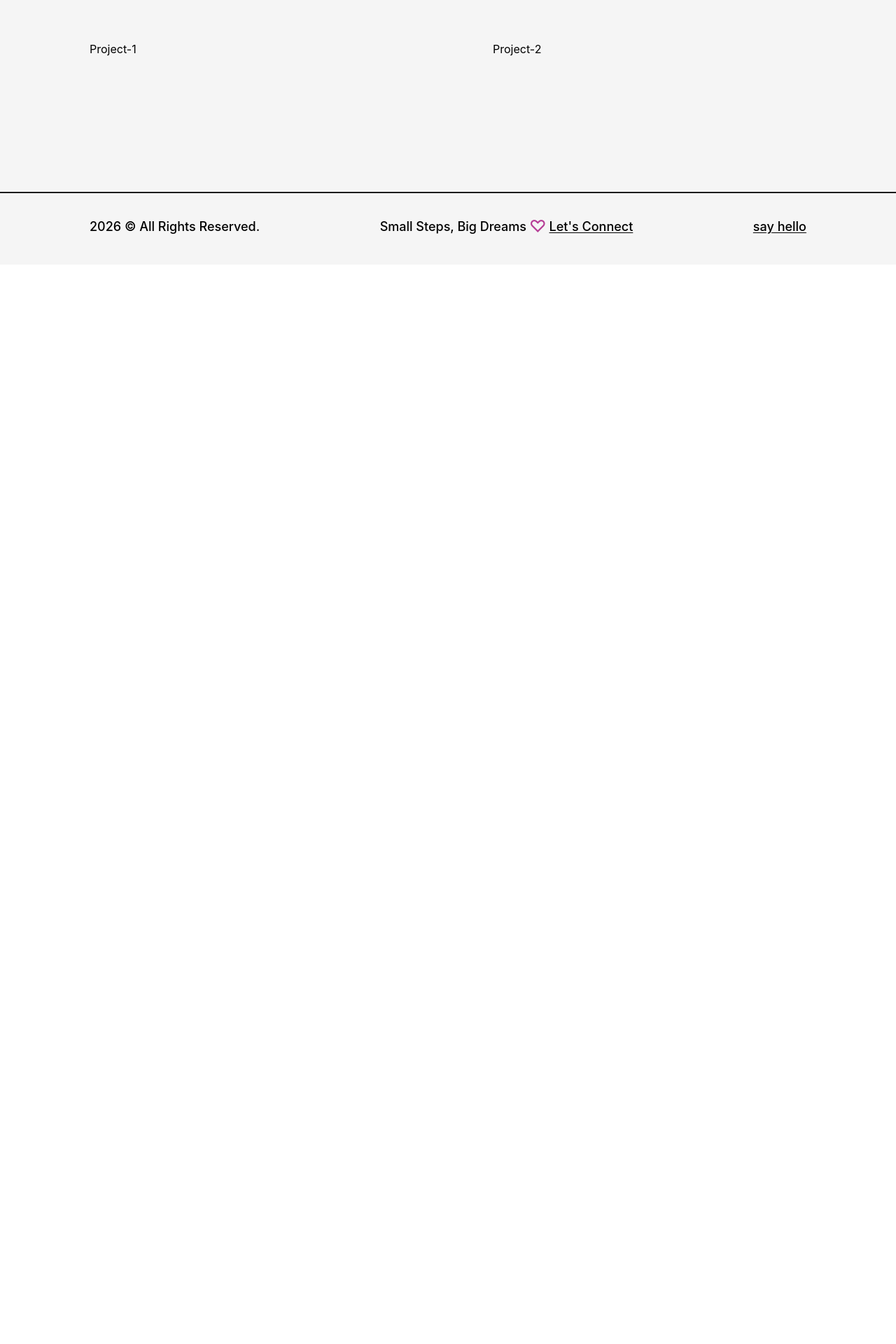
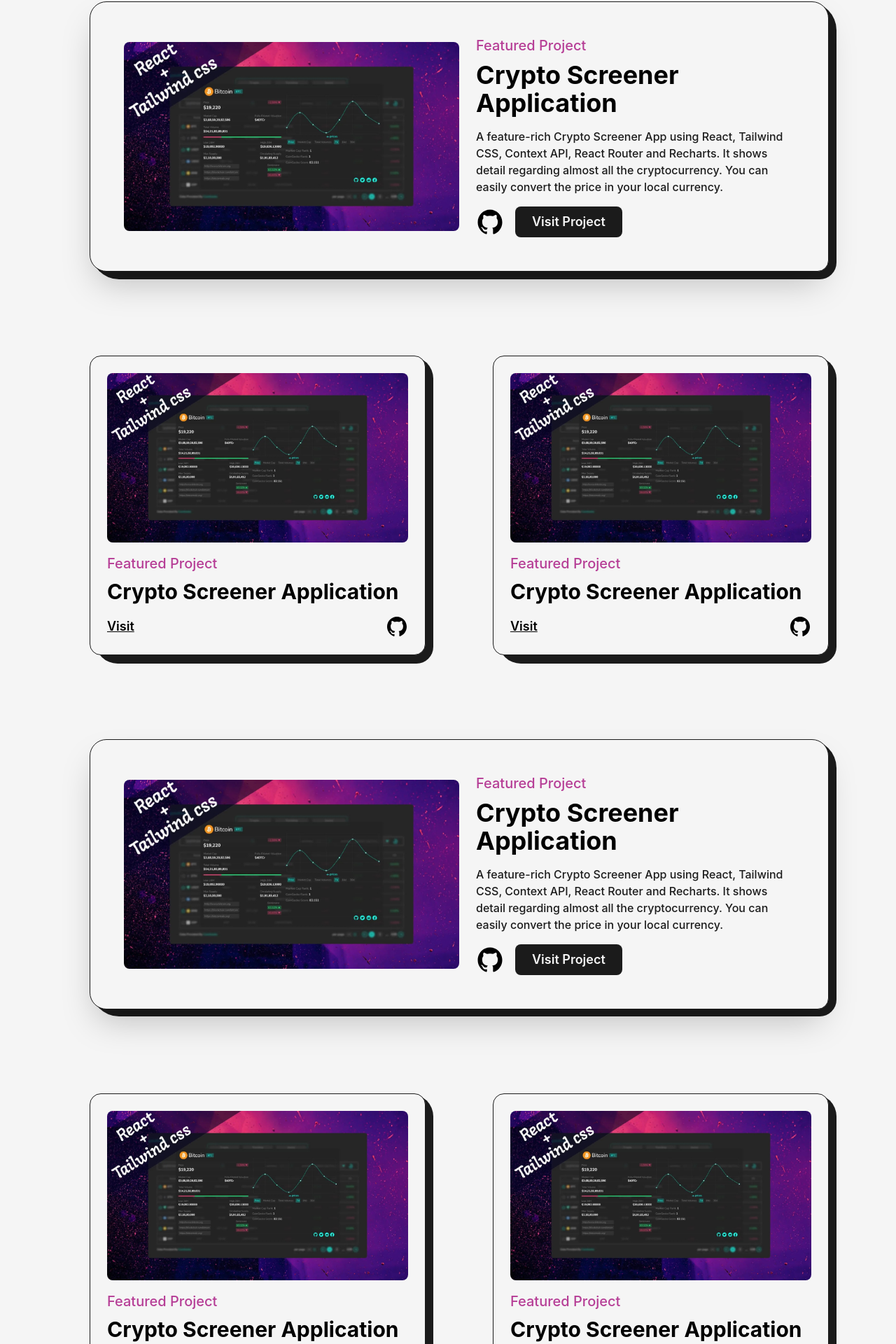
Before and after one commit to Filza-150/Filza-Portfolio, a Next.js app: page /projects in a window 1280 px wide. Shown: the part 422-2342 px from the top of the page at 70% size. Before the commit the page ends 800 px from the top, so only its background shows below. Built offline with nearby package versions, Linux system fonts and the light colour scheme.

Commit message:
complete projects section with dummy projects

```diff
--- /dev/null
+++ b/src/pages/articles.js
@@ -0,0 +1,29 @@
+import AnimatedText from '@/components/AnimatedText'
+import Layout from '@/components/Layout'
+import Head from 'next/head'
+import React from 'react'
+
+// const FeaturedArticle = ({})
+
+const articles = () => {
+  return (
+    <>
+    <Head>
+        <title>FilzaNaeem | Articles Page</title>
+        <meta name="description" content="it's me Filza" />
+      </Head>
+      <main className='w-full mb-16 flex flex-col items-center justify-center
+      overflow-hidden'>
+        <Layout className='pt-16'>
+            <AnimatedText text="Words Can Change The World!" className='mb-16' />
+            <ul className='grid grid-cols-2 gap-16'>
+                <li>Featured articles-1</li>
+                <li>Featured articles-2</li>
+            </ul>
+        </Layout>
+      </main>
+    </>
+  )
+}
+
+export default articles
--- a/src/pages/projects.js
+++ b/src/pages/projects.js
@@ -1,34 +1,186 @@
-import AnimatedText from '@/components/AnimatedText'
-import Layout from '@/components/Layout'
-import Head from 'next/head'
-import React from 'react'
+import AnimatedText from "@/components/AnimatedText";
+import { GithubIcon } from "@/components/Icons";
+import Layout from "@/components/Layout";
+import Head from "next/head";
+import Image from "next/image";
+import Link from "next/link";
+import React from "react";
+import project1 from "../../public/images/projects/crypto-screener-cover-image.jpg";
+
+const FeaturedProject = ({ type, title, summary, img, link, github }) => {
+  return (
+    <article
+      className="w-full flex items-center justify-between rounded-3xl border
+        border-solid border-dark bg-light shadow-2xl p-12 relative rounded-br-2xl"
+    >
+        <div className="absolute top-0 -right-3 -z-10 w-[101%] h-[103%] rounded-[2.5rem]
+               bg-dark rounded-br-3xl" />
+      <Link
+        href={link}
+        target="_blank"
+        className="w-1/2 cursor-pointer overflow-hidden
+            rounded-lg
+            "
+      >
+        <Image src={img} alt={title} className="w-full h-auto" />
+      </Link>
+
+      <div className="w-1/2 flex flex-col items-start justify-between pl-6">
+        <span className="text-primary font-medium text-xl">{type} </span>
+        <Link
+          href={link}
+          target="_blank"
+          className="hover:underline underline-offset-2"
+        >
+          <h2 className="my-2 w-full text-left text-4xl font-bold">{title}</h2>
+        </Link>
+        <p className="my-2 font-medium text-dark">{summary}</p>
+        <div className="mt-2 flex items-center">
+          <Link href={github} target="_blank" className="w-10">
+            <GithubIcon />
+          </Link>
+          <Link
+            href={link}
+            target="_blank"
+            className="ml-4 rounded-lg bg-dark text-light p-2 px-6 text-lg font-semibold"
+          >
+            Visit Project
+          </Link>
+        </div>
+      </div>
+    </article>
+  );
+};
+
+const Project = ({ title, type, img, link, github }) => {
+  return (
+    <article
+      className="w-full flex flex-col items-center justify-center rounded-2xl
+    border border-solid border-dark bg-light p-6 relative
+    "
+    >
+        <div className="absolute top-0 -right-3 -z-10 w-[101%] h-[103%] rounded-[2rem]
+               bg-dark rounded-br-3xl" />
+
+
+      <Link
+        href={link}
+        target="_blank"
+        className="w-full cursor-pointer overflow-hidden
+            rounded-lg
+            "
+      >
+        <Image src={img} alt={title} className="w-full h-auto" />
+      </Link>
+
+      <div className="w-full flex flex-col items-start justify-between mt-4">
+        <span className="text-primary font-medium text-xl">{type} </span>
+        <Link
+          href={link}
+          target="_blank"
+          className="hover:underline underline-offset-2"
+        >
+          <h2 className="my-2 w-full text-left text-3xl font-bold">{title}</h2>
+        </Link>
+
+        <div className="w-full mt-2 flex items-center justify-between">
+          <Link
+            href={link}
+            target="_blank"
+            className="text-lg font-semibold underline"
+          >
+            Visit
+          </Link>
+          <Link href={github} target="_blank" className="w-8">
+            <GithubIcon />{" "}
+          </Link>
+        </div>
+      </div>
+    </article>
+  );
+};
 
 const projects = () => {
   return (
     <>
-    <Head>
+      <Head>
         <title>FilzaNaeem | Projects Page</title>
         <meta name="description" content="it's me Filza" />
-    </Head>
-    <main className='w-full mb-16 flex flex-col items-center justify-center'>
-        <Layout className='pt-16'>
-            <AnimatedText text="Imagination Trumps Knowledge!" />
+      </Head>
+      <main className="w-full mb-16 flex flex-col items-center justify-center">
+        <Layout className="pt-16">
+          <AnimatedText
+            text="Imagination Trumps Knowledge!"
+            className="mb-16"
+          />
 
-            <div className='grid grid-cols-12 gap-24'>
-                <div className='col-span-12'>
-                    Featured Project
-                </div>
-                <div className='col-span-6'>
-                    Project-1
-                </div>
-                <div className='col-span-6'>
-                    Project-2
-                </div>
+          <div className="grid grid-cols-12 gap-24 gap-y-30">
+            {/* if i want more projects i change the grid layout */}
+            <div className="col-span-12">
+              <FeaturedProject
+                title="Crypto Screener Application"
+                img={project1}
+                summary="A feature-rich Crypto Screener App using React, Tailwind CSS, Context API, React Router and Recharts.
+                    It shows detail regarding almost all the cryptocurrency. You can easily convert the price in your local currency."
+                link="/" // yeha apni github project ki link dalna
+                github="https://github.com/Filza-150"
+                type="Featured Project"
+              />
             </div>
+            <div className="col-span-6">
+              <Project
+                title="Crypto Screener Application"
+                img={project1}
+                summary="A feature-rich Crypto Screener App using React, Tailwind CSS, Context API, React Router and Recharts.
+                    It shows detail regarding almost all the cryptocurrency. You can easily convert the price in your local currency."
+                link="/" // yeha apni github project ki link dalna
+                github="https://github.com/Filza-150"
+                type="Featured Project"
+              />
+            </div>
+            <div className="col-span-6"><Project
+                title="Crypto Screener Application"
+                img={project1}
+                summary="A feature-rich Crypto Screener App using React, Tailwind CSS, Context API, React Router and Recharts.
+                    It shows detail regarding almost all the cryptocurrency. You can easily convert the price in your local currency."
+                link="/" // yeha apni github project ki link dalna
+                github="https://github.com/Filza-150"
+                type="Featured Project"
+              /></div>
+
+            <div className="col-span-12">  <FeaturedProject
+                title="Crypto Screener Application"
+                img={project1}
+                summary="A feature-rich Crypto Screener App using React, Tailwind CSS, Context API, React Router and Recharts.
+                    It shows detail regarding almost all the cryptocurrency. You can easily convert the price in your local currency."
+                link="/" // yeha apni github project ki link dalna
+                github="https://github.com/Filza-150"
+                type="Featured Project"
+              /></div>
+
+            <div className="col-span-6"><Project
+                title="Crypto Screener Application"
+                img={project1}
+                summary="A feature-rich Crypto Screener App using React, Tailwind CSS, Context API, React Router and Recharts.
+                    It shows detail regarding almost all the cryptocurrency. You can easily convert the price in your local currency."
+                link="/" // yeha apni github project ki link dalna
+                github="https://github.com/Filza-150"
+                type="Featured Project"
+              /></div>
+            <div className="col-span-6"><Project
+                title="Crypto Screener Application"
+                img={project1}
+                summary="A feature-rich Crypto Screener App using React, Tailwind CSS, Context API, React Router and Recharts.
+                    It shows detail regarding almost all the cryptocurrency. You can easily convert the price in your local currency."
+                link="/" // yeha apni github project ki link dalna
+                github="https://github.com/Filza-150"
+                type="Featured Project"
+              /></div>
+          </div>
         </Layout>
-    </main>
+      </main>
     </>
-  )
-}
+  );
+};
 
-export default projects
+export default projects;
```
Also changed, not shown: src/pages/about.js (+72 -62 lines).
